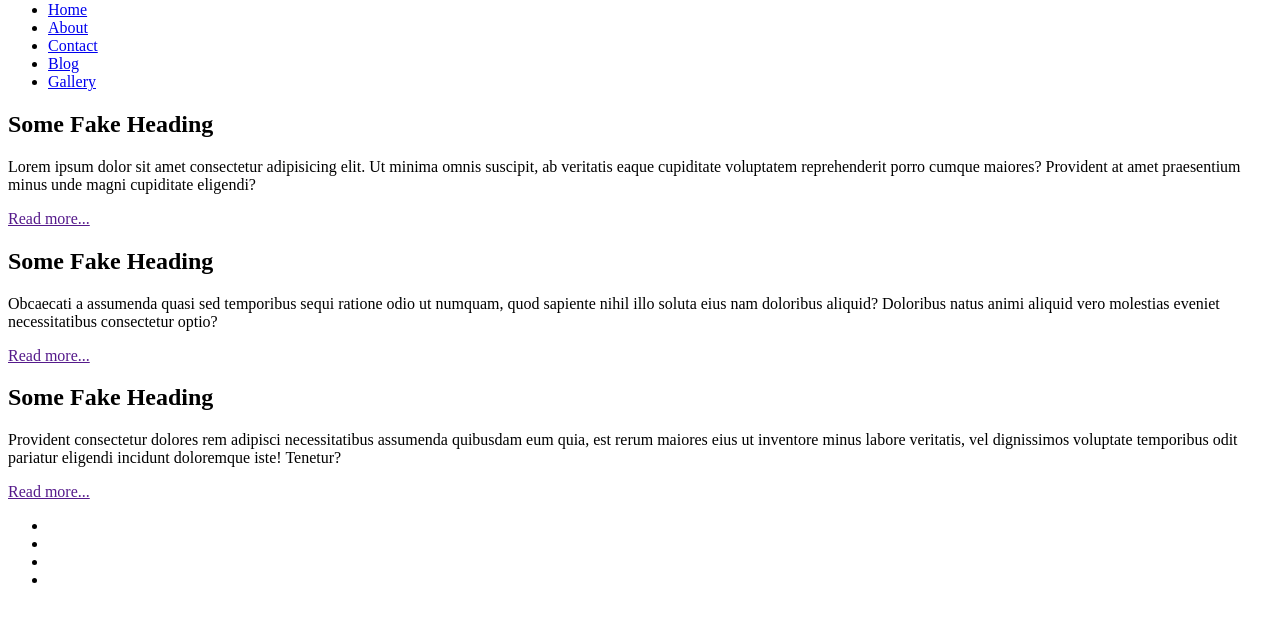
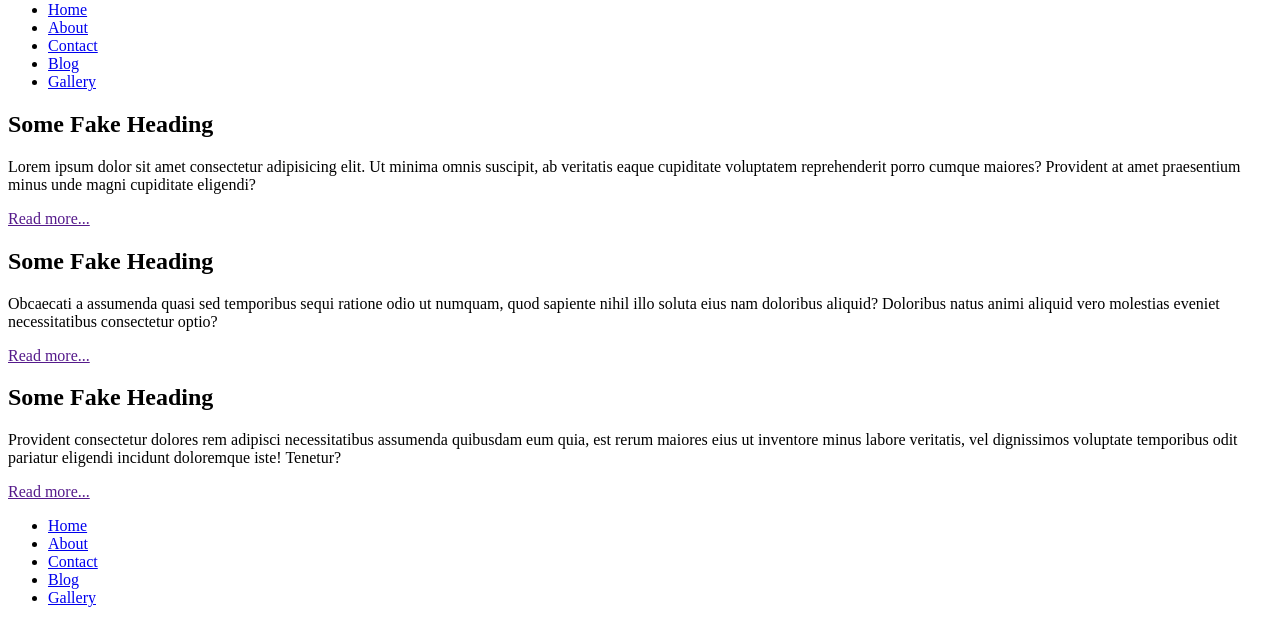
Before and after one commit to nicholasplachance/SavvyCoders-Random-Project, a website: page index.html in a window 1280 px wide. Shown: the part 299-922 px from the top of the page. Drawn offline with Linux system fonts and the light colour scheme.

Commit message:
Add footer navigation

```diff
--- a/index.html
+++ b/index.html
@@ -66,12 +66,13 @@
       </section>
     </main>
     <footer>
-        <ul>
-          <li><a href=""></a></li>
-          <li><a href=""></a></li>
-          <li><a href=""></a></li>
-          <li><a href=""></a></li>
-        </ul>
+      <ul>
+        <li><a href="./index.html">Home</a></li>
+        <li><a href="./index.html">About</a></li>
+        <li><a href="./index.html">Contact</a></li>
+        <li><a href="./index.html">Blog</a></li>
+        <li><a href="./index.html">Gallery</a></li>
+      </ul>
     </footer>
   </body>
 </html>
```
